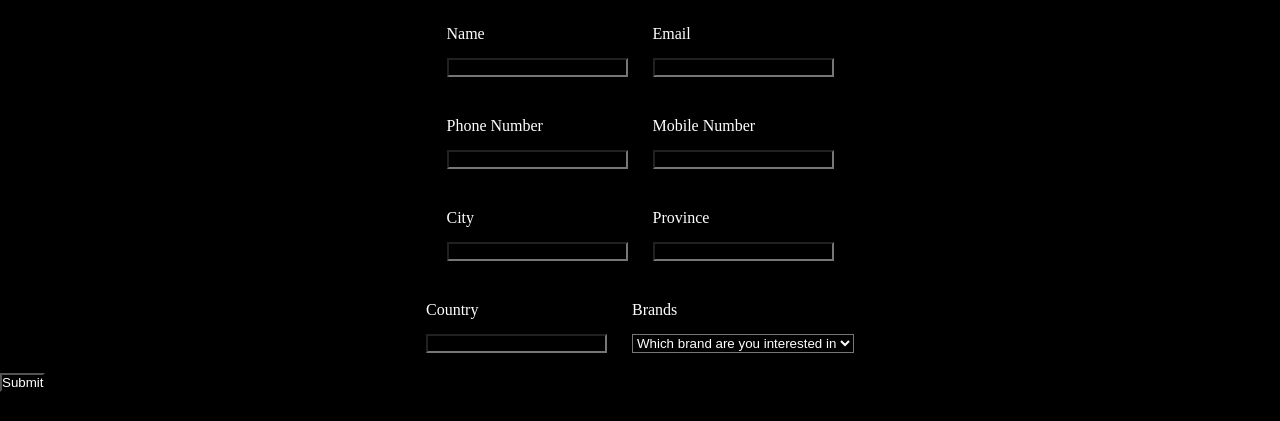
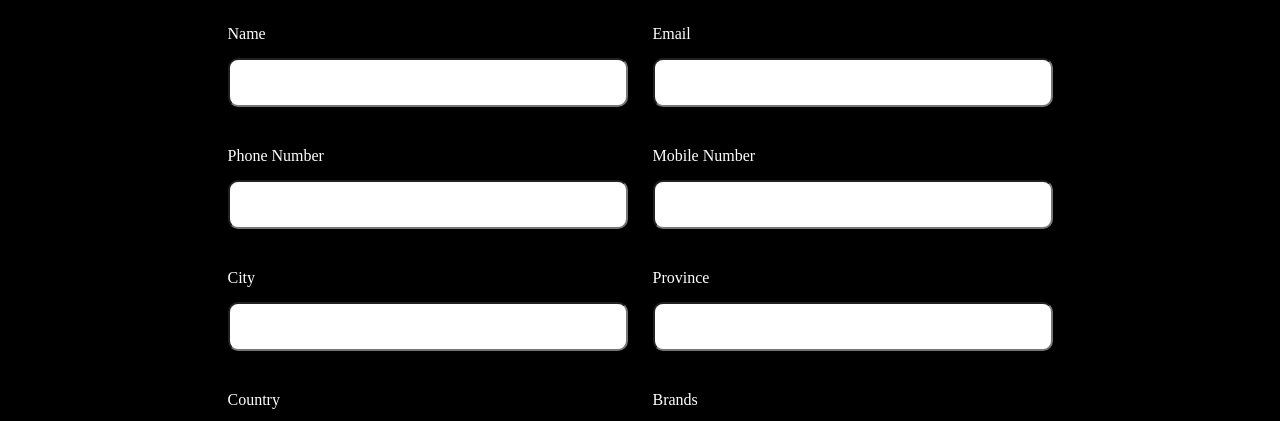
Before and after one commit to afshanqasim07/clone-saltnpepper, a plain HTML site: page franchise.html in a window 1280 px wide. Shown: the part 188-609 px from the top of the page. Drawn offline with Linux system fonts and the light colour scheme; the site is published under a folder, as on GitHub Pages, so addresses that start at the root find nothing.

Commit message:
changes in file

```diff
--- a/franchise.html
+++ b/franchise.html
@@ -6,7 +6,7 @@
     <title>SaltnPepper</title>
     <link rel="stylesheet" href="./styles/utility.css">
     <link rel="stylesheet" href="./styles/style.css">
-    <link rel="stylesheet" href="/styles/franchise.css">
+    <link rel="stylesheet" href="./styles/franchise.css">
 
 </head>
 <body>
@@ -122,7 +122,7 @@
 
          </section>
        <!-- footer ended -->
-
+       <script src="https://kit.fontawesome.com/3923869c7a.js" crossorigin="anonymous"></script>
 </main>
 </body>
 </html>
```
Also changed, not shown: aboutus.html (+1 -0 lines), feedback.html (+1 -1 lines), index.html (+1 -1 lines), orderonline.html (+1 -1 lines), publications.html (+1 -0 lines).
